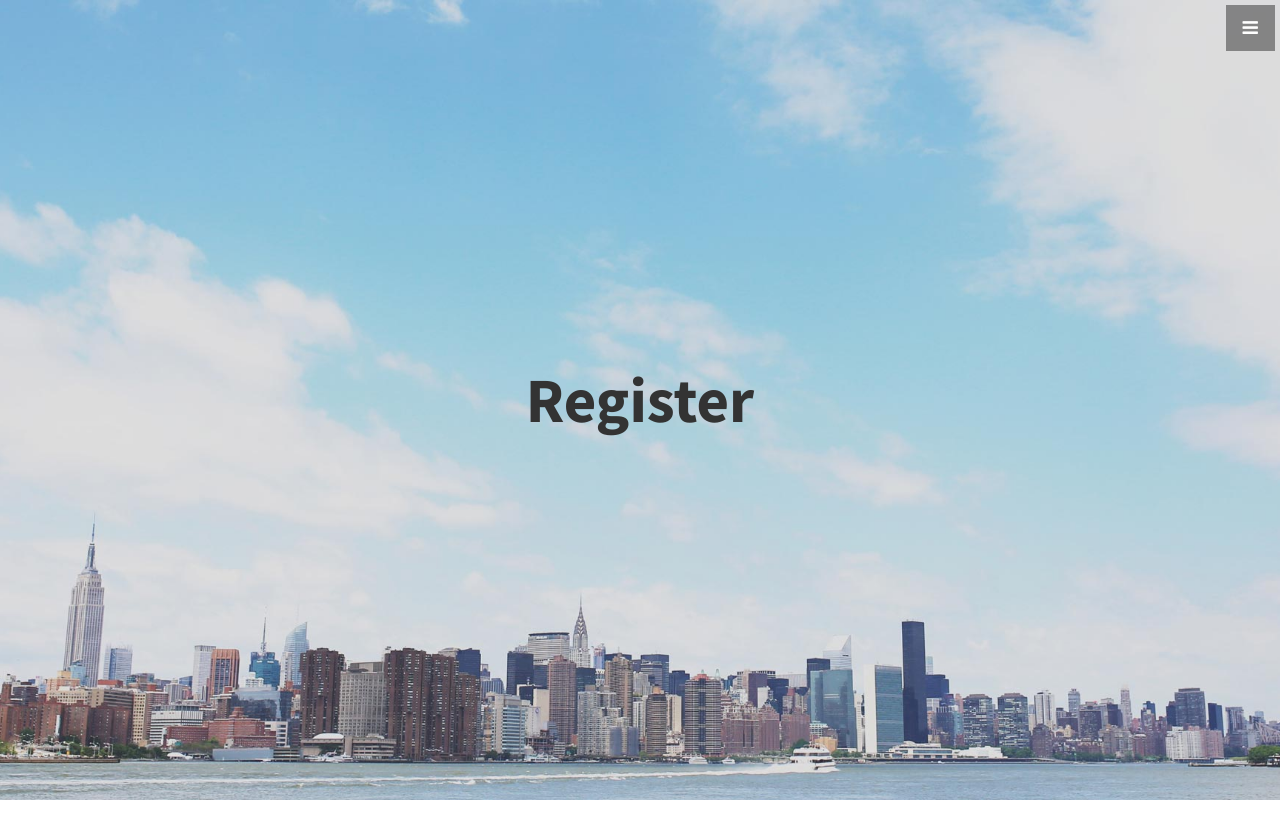
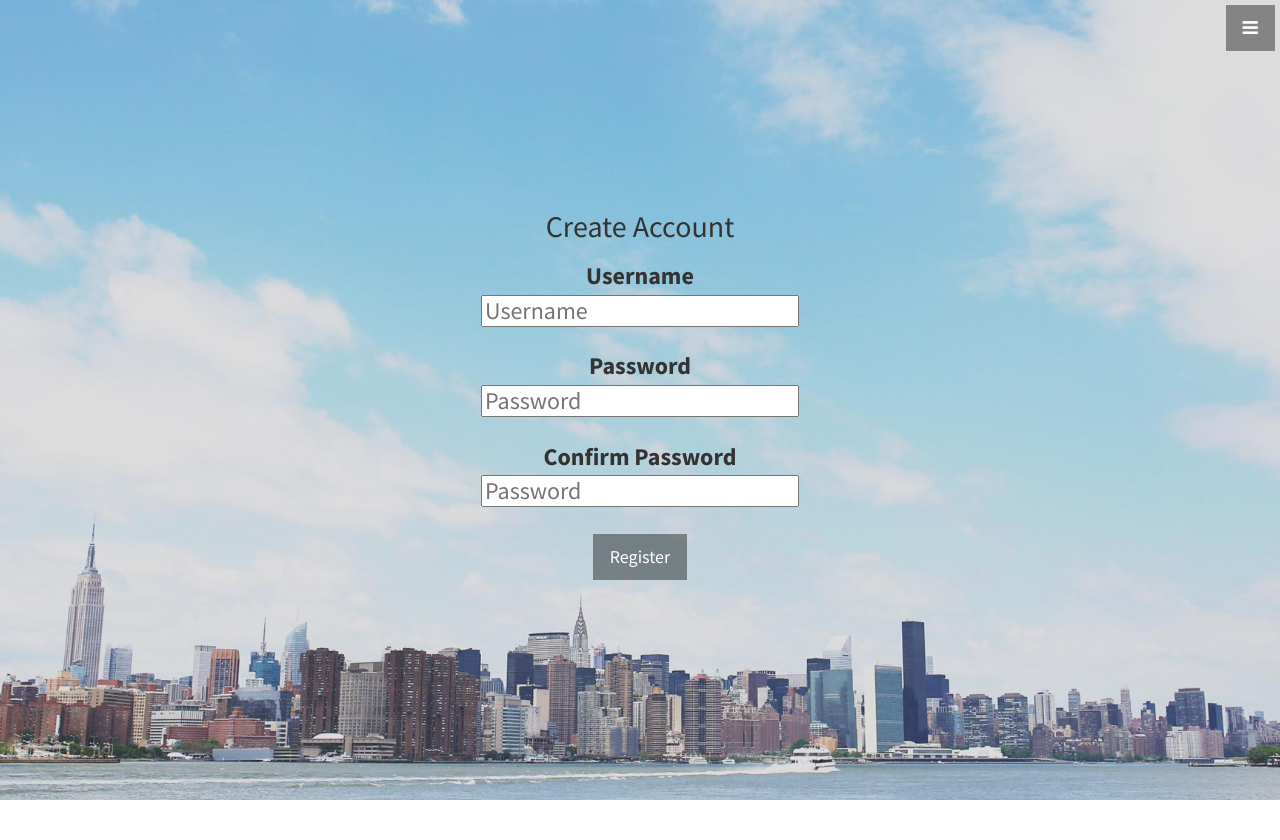
Before and after one commit to katelyj/Team_EighthGradeBully, a Flask app: page /register in a window 1280 px wide. Shown: the top 840 px of the page. Run offline with Flask 2, Linux system fonts and the light colour scheme; some libraries are stand-ins or nearby versions.

Commit message:
register.html

```diff
--- a/templates/register.html
+++ b/templates/register.html
@@ -6,7 +6,22 @@
     <!-- Header -->
     <header id="top" class="header">
         <div class="text-vertical-center">
-            <h1>Register</h1>
+            <h2>Create Account</h2>
+            <h3>
+	    <form action = "/register/" >
+		 <label for="username">Username</label><br>
+		 <input type="text" name="username" placeholder="Username" required>
+		 <br><br>
+		 <label for="pass">Password</label><br>
+		 <input type="password" name="pass" placeholder="Password" required>
+		 <br><br>
+		 <label for="pass">Confirm Password</label><br>
+		 <input type="password" name="pass" placeholder="Password" required>
+		 <br> <br>
+		 <input type="submit" class="btn btn-dark btn-lg" value="Register">
+            </form>
+	    </h3>
+            <br>
         </div>
     </header>
 {% endblock %}
```
Also changed, not shown: templates/login.html (+2 -14 lines).
